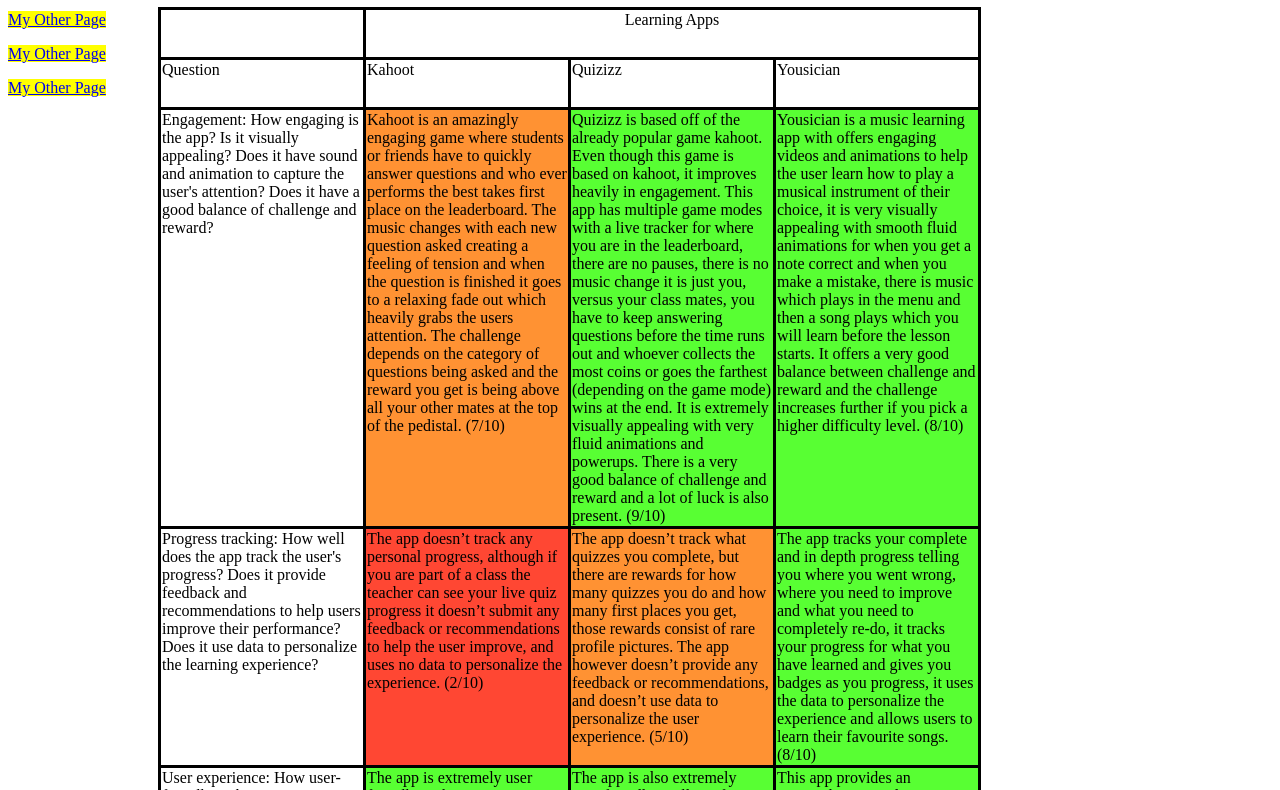
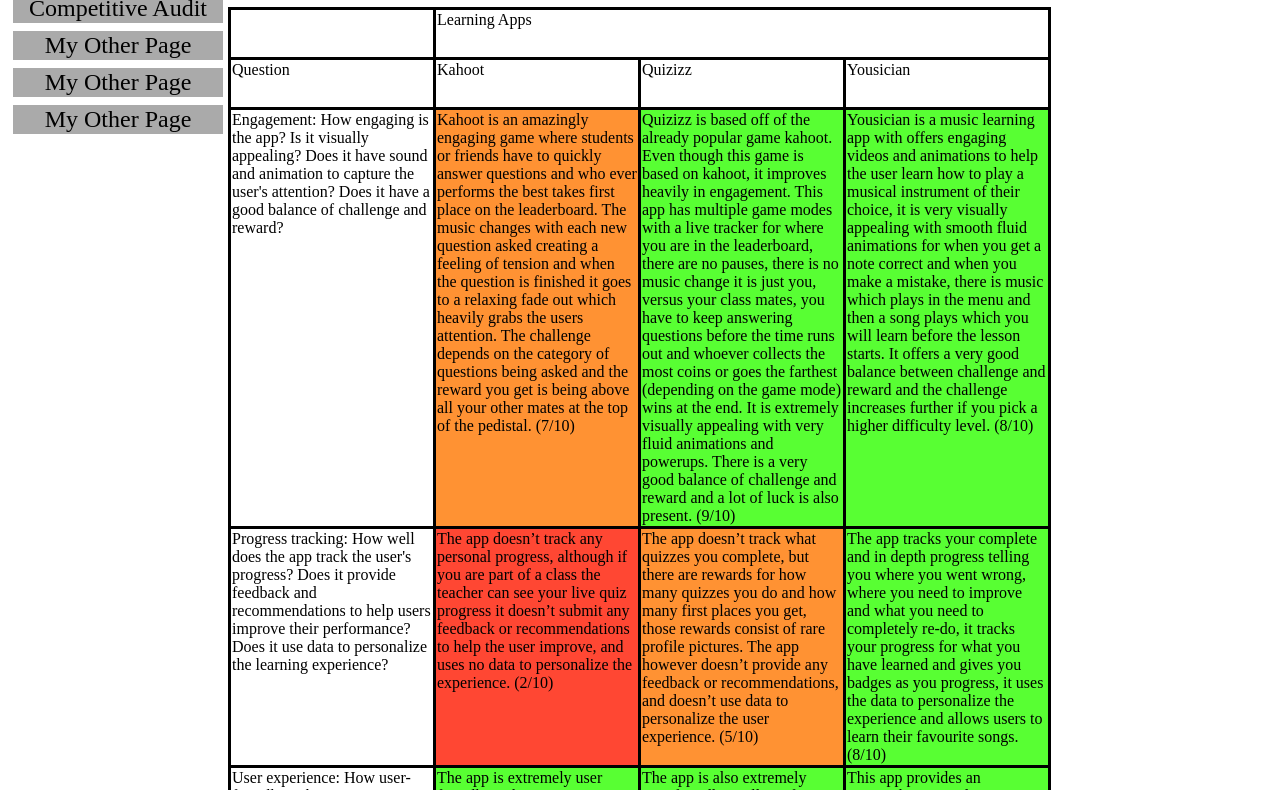
Before and after one commit to KenPowerClassroom/ixd-project-2024-LeoBolaks, a plain HTML site: page audit.html in a window 1280 px wide. Shown: the part 81-871 px from the top of the page. Drawn offline with Linux system fonts and the light colour scheme.

Commit message:
updated selection menu

```diff
--- a/audit.html
+++ b/audit.html
@@ -2,17 +2,28 @@
     <link rel="stylesheet" type="text/css" href="./styles.css"  />
 <body>
     <div id="nav">
-        <p> <a href="index.html"> Home</a></p>
-        <p> <a href="audit.html"> Competitive Audit</a></p>
-        <p> <a href="audit.html"> My Other Page</a></p>
-        <p> <a href="audit.html"> My Other Page</a></p>
-        <p> <a href="audit.html"> My Other Page</a></p>
+        <table>
+            <tr>
+                <td><a href="index.html"> Home</a></td>
+            </tr>
+            <tr>
+                <td><a href="audit.html"> Competitive Audit</a></td>
+            </tr>
+            <tr>
+                <td> <a href="audit.html"> My Other Page</a></td>
+            </tr>
+            <tr>
+                <td><a href="audit.html"> My Other Page</a></td>
+            </tr>
+            <tr>
+                <td><a href="audit.html"> My Other Page</a></td>
+            </tr>
 
-
+        </table>
     </div>
 <div>
 <H1 class="audit"> Competitive Audit</H1>
-    <table>
+    <table id="auditLog">
         <tr>
             <td>&nbsp;</td>
             <td colspan="3" id="appList">Learning Apps</td>
--- a/styles.css
+++ b/styles.css
@@ -3,28 +3,33 @@
     display: flex;
 }
 #nav{
-    min-width: 150px;
-
-
-
+    min-width: 220px;
+    margin-top: 25px;
 }
 #nav a{
-    background-color: yellow;
-
-
+    text-decoration: none;
+    color: black;
+    font-size: x-large;
+}
+#nav td{
+    background-color: rgba(87, 87, 87, 0.5);
+    text-align: center;
+    vertical-align: middle;
+    width: 1%;
+    border: solid rgb(255, 255, 255) 3px;
 }
 .audit {
     position: relative;
     text-align: center;
 }
-td{
+#auditLog td{
     width: 200px;
     height:50px;
-    border: solid ;
+    border: solid;
     text-align: left;
     vertical-align: top;
 }
-table{
+#auditLog{
     border: 1px solid; border-collapse: collapse
 }
 #appList {
```
Also changed, not shown: index.html (+17 -6 lines).
